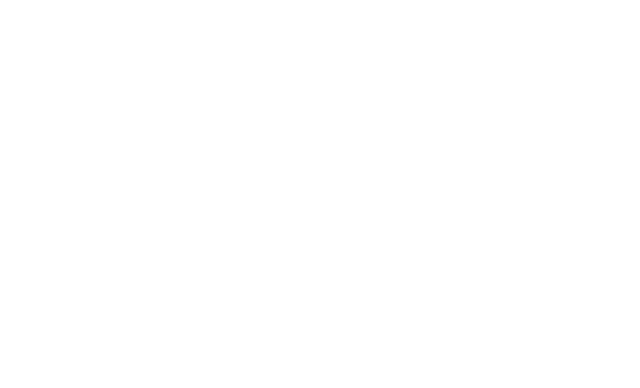
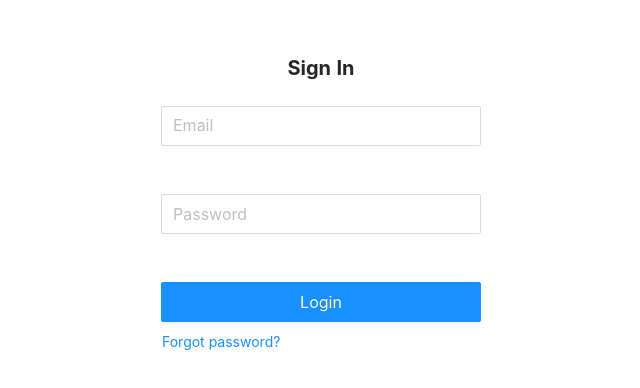
Before and after one commit to Kirubelabr/reactify-assembly, a React (Create React App) app: page /sign-in in a window 1280 px wide. Before the commit this address had no page. Shown: the part 204-592 px from the top of the page, without its empty margins (319-959 px from the left). Built offline with nearby package versions, Linux system fonts and the light colour scheme.

Commit message:
Sign in page added

```diff
--- a/package.json
+++ b/package.json
@@ -14,6 +14,7 @@
     "antd": "^4.18.5",
     "react": "^17.0.2",
     "react-dom": "^17.0.2",
+    "react-intl": "^5.24.6",
     "react-router-dom": "^6.2.1",
     "react-scripts": "5.0.0",
     "sass": "^1.49.7",
--- a/src/app/App.scss
+++ /dev/null
@@ -1,38 +0,0 @@
-.App {
-  text-align: center;
-}
-
-.App-logo {
-  height: 40vmin;
-  pointer-events: none;
-}
-
-@media (prefers-reduced-motion: no-preference) {
-  .App-logo {
-    animation: App-logo-spin infinite 20s linear;
-  }
-}
-
-.App-header {
-  background-color: #282c34;
-  min-height: 100vh;
-  display: flex;
-  flex-direction: column;
-  align-items: center;
-  justify-content: center;
-  font-size: calc(10px + 2vmin);
-  color: white;
-}
-
-.App-link {
-  color: #61dafb;
-}
-
-@keyframes App-logo-spin {
-  from {
-    transform: rotate(0deg);
-  }
-  to {
-    transform: rotate(360deg);
-  }
-}
--- a/src/app/App.tsx
+++ b/src/app/App.tsx
@@ -1,5 +1,4 @@
 import React from 'react';
-import './App.scss';
 import AppRoutes from './routes/Routes';
 
 function App() {
--- a/src/app/features/user-management/signIn/SignInPage.tsx
+++ b/src/app/features/user-management/signIn/SignInPage.tsx
@@ -1,7 +1,142 @@
-import React from 'react';
+import { Button, Form, Input } from 'antd';
+import React, { useState } from 'react';
+import { FormattedMessage, useIntl } from 'react-intl';
+import { Link } from 'react-router-dom';
 
 function SignInPage() {
-  return <div className='uppercase text-2xl' >Sign in page works!</div>;
+
+  const [message, setMessage] = useState('');
+  const [loading, setLoading] = useState(false);
+  const [loginForm] = Form.useForm();
+  const intl = useIntl();
+
+  const onLogin = async (values: any) => {
+    console.log('USER DATA FOR LOGIN');
+  }
+
+  return <>
+
+    <div className="flex w-full h-full" style={{ minHeight: '600px' }}>
+      <div className="flex items-center justify-center flex-grow min-h-screen bg-white md:w-3/5">
+        <div className="relative flex flex-col justify-center w-2/3 min-h-full md:w-2/3 lg:w-1/4">
+          <div>
+            <div className="flex justify-center">
+              {/* <span className="text-6xl font-semibold text-primary-500">
+                Habesha
+              </span> */}
+            </div>
+            <div className="text-xl text-center font-bold my-6">
+              <FormattedMessage
+                id="login.welcome"
+                defaultMessage="Welcome back! Sign In"
+              />
+            </div>
+
+            <Form form={loginForm} layout="vertical" onFinish={onLogin}>
+              <div>
+                <div className="mb-3">
+                  <Form.Item
+                    name="username"
+                    rules={[
+                      {
+                        type: 'email',
+                        message: (
+                          <FormattedMessage
+                            id="register.email.invalid"
+                            defaultMessage="Invalid email address"
+                          />
+                        ),
+                      },
+                      {
+                        required: true,
+                        message: (
+                          <FormattedMessage
+                            id="login.required.field"
+                            defaultMessage="This field is required"
+                          />
+                        ),
+                      },
+                    ]}
+                  >
+                    <Input
+                      type="email"
+                      autoComplete="email"
+                      placeholder={intl.formatMessage({
+                        id: 'login.email',
+                        defaultMessage: 'Email',
+                      })}
+                      size="large"
+                      name="username"
+                    />
+                  </Form.Item>
+                </div>
+
+                <div className="mb-3">
+                  <Form.Item
+                    className="py-6"
+                    name="password"
+                    rules={[
+                      {
+                        required: true,
+                        message: (
+                          <FormattedMessage
+                            id="login.required.field"
+                            defaultMessage="This field is required"
+                          />
+                        ),
+                      },
+                    ]}
+                  >
+                    <Input
+                      type="password"
+                      placeholder={intl.formatMessage({
+                        id: 'login.password',
+                        defaultMessage: 'Password',
+                      })}
+                      size="large"
+                      autoComplete="current-password"
+                    />
+                  </Form.Item>
+                </div>
+
+                {message ? (
+                  <div className="bg-red-200 border-red-500 p-6 text-red-800 my-3 text-center rounded">
+                    {message}
+                  </div>
+                ) : null}
+
+                <div>
+                  <Button
+                    type='primary'
+                    className="w-full"
+                    htmlType="submit"
+                    size="large"
+                  >
+                    <FormattedMessage id="login.btn.text" defaultMessage="Login" />
+                  </Button>
+                </div>
+
+                <div className="my-1">
+                  <Link
+                    className="text-primary-500"
+                    to={{ pathname: '/account/forgot' }}
+                  >
+                    <Button type="link" style={{ marginLeft: -15 }}>
+                      <FormattedMessage
+                        id="login.forgot.password"
+                        defaultMessage="Forgot password?"
+                      />
+                    </Button>
+                  </Link>
+                </div>
+
+              </div>
+            </Form>
+          </div>
+        </div>
+      </div>
+    </div>
+  </>
 }
 
 export default SignInPage;
--- a/src/app/routes/Routes.tsx
+++ b/src/app/routes/Routes.tsx
@@ -3,14 +3,24 @@
   Route,
   Routes
 } from "react-router-dom";
+import AdminPage from "../features/admin/AdminPage";
 import HomePage from "../features/home/HomePage";
+import MeetingPage from "../features/meeting/MeetingPage";
+import PollingPage from "../features/polling/PollingPage";
+import SignInPage from "../features/user-management/signIn/SignInPage";
+import SignUpPage from "../features/user-management/signUp/SignUpPage";
 
 function AppRoutes() {
 
   return (
     <Routes>
-      <Route path="/" element={<Navigate to={'/home'} />} />
+      <Route path="/" element={<Navigate to={'/sign-in'} />} />
       <Route path="home" element={<HomePage />} />
+      <Route path="admin" element={<AdminPage />} />
+      <Route path="meeting" element={<MeetingPage />} />
+      <Route path="polling" element={<PollingPage />} />
+      <Route path="sign-in" element={<SignInPage />} />
+      <Route path="sign-up" element={<SignUpPage />} />
 
     </Routes>
 
--- /dev/null
+++ b/src/environments/environment.ts
@@ -0,0 +1,21 @@
+// This file can be replaced during build by using the `fileReplacements` array.
+// When building for production, this file is replaced with `environment.prod.ts`.
+
+export const environment = {
+  version: '##buildNumber##',
+  debug: false,
+  production: true,
+  googleClientId:
+    '824608355808-d7k6m7rci3fq7u0bgoiu028v9e9vvcif.apps.googleusercontent.com',
+  urls: {
+    app: '/app',
+    api: 'localhost:5000/api',
+    presence: 'localhost:5500',
+    challenge: 'localhost:5577',
+    extension:
+      'https://chrome.google.com/webstore/detail/presence/hmodnjccnnfanocghepobekicbcoaehn',
+    logServer: '/logServer',
+    accounts: '/accounts',
+    sdk: '/sdk',
+  },
+};
--- a/src/index.tsx
+++ b/src/index.tsx
@@ -1,14 +1,30 @@
 import React from 'react';
 import ReactDOM from 'react-dom';
+import { IntlProvider } from 'react-intl';
 import { BrowserRouter } from 'react-router-dom';
 import App from './app/App';
+import locale_en from './lang/en_US.json';
 import reportWebVitals from './reportWebVitals';
 import './styles/index.scss';
+
+const localStorageEnv = localStorage.getItem('env');
+const env = localStorageEnv ? JSON.parse(localStorageEnv ?? '{}') : {};
+
+const locale = navigator.language;
+
+const languages = {
+  en_US: locale_en,
+};
 
 ReactDOM.render(
   <React.StrictMode>
     <BrowserRouter>
-      <App />
+      <IntlProvider
+        locale={locale}
+        messages={languages['en_US']}
+      >
+        <App />
+      </IntlProvider>
     </BrowserRouter>
   </React.StrictMode>,
   document.getElementById('root')
--- /dev/null
+++ b/src/lang/en_US.json
@@ -0,0 +1,52 @@
+{
+
+  "general.text.or":"OR",
+
+  "login.welcome": "Sign In",
+  "login.required.field":"This field is required",
+  "login.email":"Email",
+  "login.password": "Password",
+  "login.btn.text":"Login",
+  "login.google.signin":"Sign in with Google",
+  "login.forgot.password":"Forgot password?",
+
+  "password.confirmation":"Confirmation",
+  "password.confirmation.successful":"Successful",
+  "password.confirmation.message":"You can now use this email to login. We promise we won’t spam your email",
+  "password.confirmation.signin":"Sign in",
+
+  "forgot.password":"Forgot password",
+  "forgot.password.email":"Email",
+  "forgot.password.send.verification":"Send Verification code",
+  "forgot.password.remember.account":"Do you remember your account?",
+  "forgot.password.signin":"Sign in",
+  "forgot.password.successful":"Successful",
+  "forgot.password.reset.link":" We sent a reset password link to  ",
+  "forgot.password.follow.link":" Please follow the link on the email",
+
+  "register.create.account.label" : "Create an account",
+  "register.required.field":"This field is required",
+  "register.full.name": "Full name",
+  "register.email.required": "Email is required",
+  "register.email.invalid":"Invalid email address",
+  "register.email":"Email",
+  "register.password":"Password",
+  "register.confirm.password.placeholder":"Confirm Password",
+  "register.confirm.password":"Please confirm your password!",
+  "register.password.dont.match": "The two passwords that you entered do not match!",
+  "register.create.account.btn":"Create Account",
+
+  "reset.password.title":"Reset your password",
+  "reset.password.required.field":"This field is required",
+  "reset.password.new.password":"New Password",
+  "reset.password.confirm.password.placeholder":"Confirm Password",
+  "reset.password.btn":"Reset Password",
+  "reset.password.success.label":"Success",
+  "reset.password.success.message":"Your password have been reset successfully. You can now sign in with your new password.",
+  "reset.password.signin":"Sign in"
+
+
+
+
+
+}
--- a/src/styles/index.scss
+++ b/src/styles/index.scss
@@ -1,6 +1,8 @@
-@tailwind base;
+// @tailwind base;
 @tailwind components;
 @tailwind utilities;
+
+@import '~antd/dist/antd.css';
 
 body {
   margin: 0;
--- a/tailwind.config.js
+++ b/tailwind.config.js
@@ -3,6 +3,21 @@
     "./src/**/*.{js,jsx,ts,tsx}",
   ],
   theme: {
+    colors: {
+      primary: {
+        50: '#E1E7EC',
+        100: '#B5C3D0',
+        200: '#839BB1',
+        300: '#517392',
+        400: '#2C557A',
+        500: '#073763',
+        600: '#06315B',
+        700: '#052A51',
+        800: '#042347',
+        900: '#021635',
+        1000: '#FFF0F6',
+      },
+    },
     extend: {},
   },
   plugins: [],
```
Also changed, not shown: 1 other file (tests, documents, lock files or other folders).
